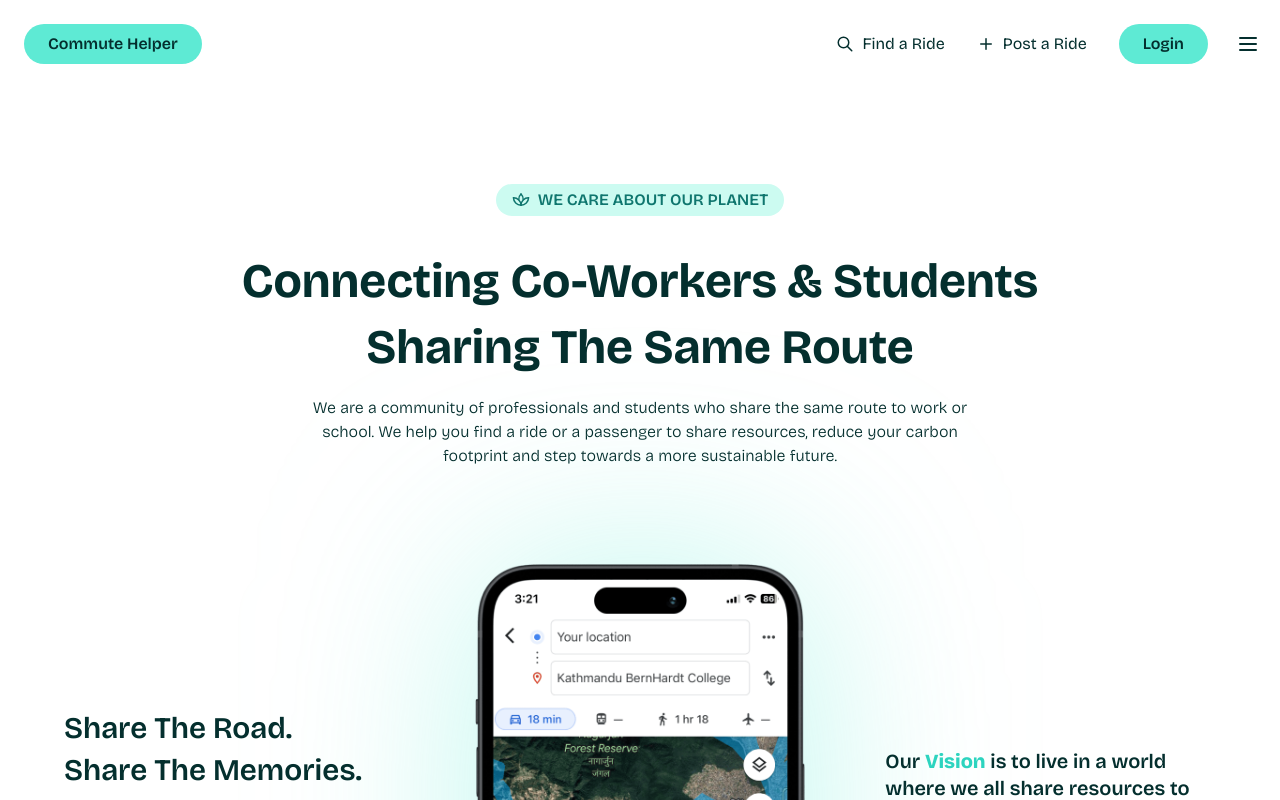
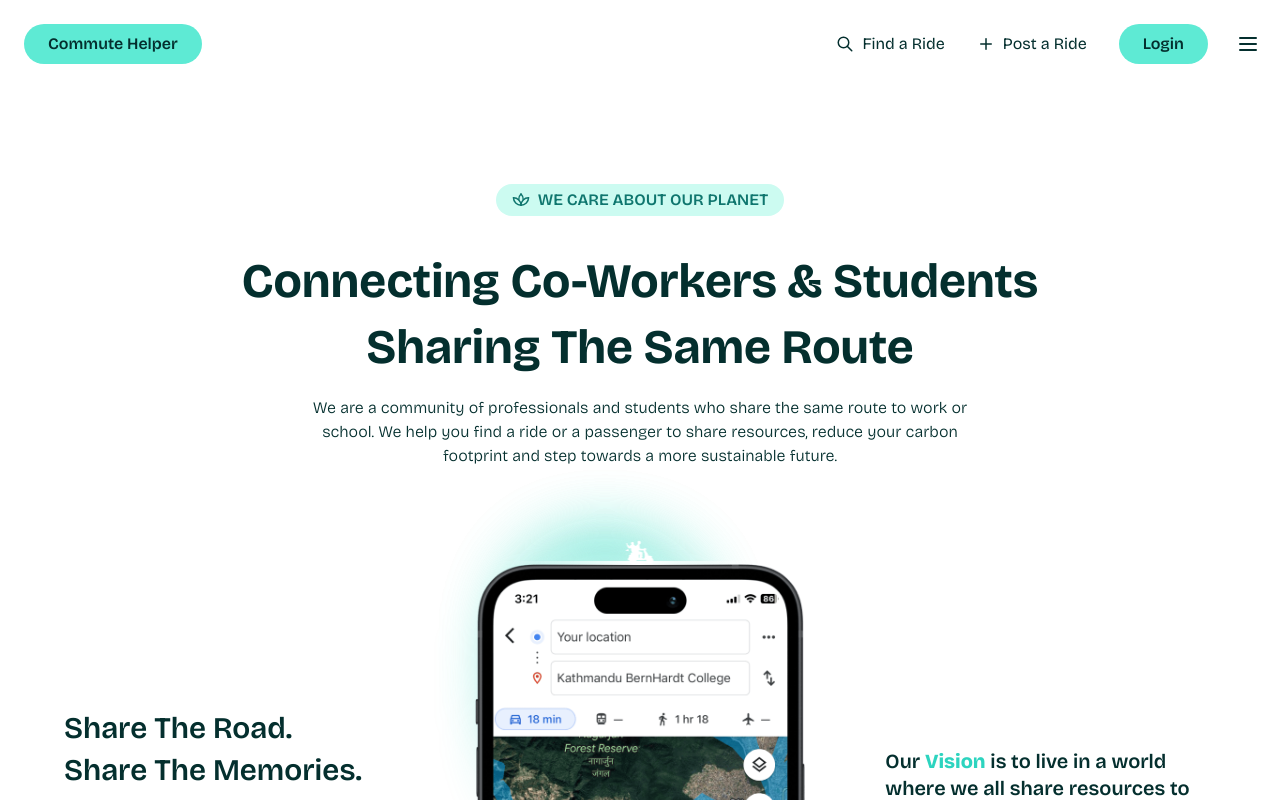
Before and after one commit to purnasth/commute-helper, a React (Vite) app: page / in a window 1280 px wide. Shown: the top 800 px of the page. Built offline with nearby package versions, Linux system fonts and the light colour scheme.

Commit message:
feat: Add gradient

```diff
--- a/index.html
+++ b/index.html
@@ -1,22 +1,21 @@
 <!doctype html>
 <html lang="en">
-
   <head>
     <meta charset="UTF-8" />
     <link rel="icon" type="image/svg+xml" href="/vite.svg" />
     <meta name="viewport" content="width=device-width, initial-scale=1.0" />
-  <title>Vite + React + TS</title>
+    <title>Commute Helper</title>
 
-  <link rel="preconnect" href="https://fonts.googleapis.com">
-  <link rel="preconnect" href="https://fonts.gstatic.com" crossorigin>
+    <link rel="preconnect" href="https://fonts.googleapis.com" />
+    <link rel="preconnect" href="https://fonts.gstatic.com" crossorigin />
     <link
       href="https://fonts.googleapis.com/css2?family=Bricolage+Grotesque:opsz,wght@12..96,200..800&family=Syne:wght@400..800&display=swap"
-    rel="stylesheet">
+      rel="stylesheet"
+    />
   </head>
 
   <body>
     <div id="root"></div>
     <script type="module" src="/src/main.tsx"></script>
   </body>
-
 </html>
--- a/src/components/Intro.tsx
+++ b/src/components/Intro.tsx
@@ -1,9 +1,9 @@
 import banner from '../assets/mockups/banner.png';
 import Title from './ui/Title';
+import rideBuddy from '../assets/ride.webp';
 
 const Intro = () => {
   return (
-    <>
     <main className="relative">
       <Title
         title="Connecting Co-workers & Students sharing the same route"
@@ -26,29 +26,37 @@ const Intro = () => {
           <h3 className="pt-10 text-6xl text-teal-400">Ride. Enjoy. Save.</h3>
         </div>
         <div className="relative flex flex-1 justify-center">
-            <img
+          {/* <img
             src={banner}
             alt="Commute Helper"
             draggable="false"
-              className="filter-primary absolute inset-0 -z-10 scale-100 opacity-40 mix-blend-multiply"
+            className="filter-primary absolute inset-0 -z-10 scale-100 animate-pulse opacity-60 mix-blend-multiply"
+          /> */}
+          <img src={banner} alt="Commute Helper" draggable="false" />
+          <div className="absolute -top-[3px] h-1 w-4/5 bg-gradient-to-r from-transparent via-white to-transparent"></div>
+          <div className="glitter-effect absolute -top-3 -z-10 h-48 w-1/2 animate-custom-pulse rounded-full bg-teal-200 blur-2xl"></div>
+          <div className="absolute -top-3 -z-10 h-64 w-1/2 animate-custom-pulse rounded-full bg-teal-400 blur-2xl"></div>
+          <div className="absolute -top-0 -z-10 h-24 w-1/2 animate-custom-pulse rounded-full bg-teal-50 blur-xl"></div>
+          <img
+            src={rideBuddy}
+            alt="Ride Buddy"
+            className="filter-white absolute -top-6 z-10 h-6 w-full animate-floating object-contain"
           />
-            <img src={banner} alt="Commute Helper" draggable="false" />
         </div>
         <div className="flex flex-1 flex-col items-end justify-end space-y-20">
           <h2 className="max-w-sm text-xl leading-snug">
-              Our <strong className="text-teal-400">Vision</strong> is to live
-              in a world where we all share resources to better preserve our
-              economy and planet.
+            Our <strong className="text-teal-400">Vision</strong> is to live in
+            a world where we all share resources to better preserve our economy
+            and planet.
           </h2>
           <h2 className="max-w-sm text-xl leading-snug">
             Our <strong className="text-teal-400">Mission</strong> is to fill
-              the empty seats in our ride and make our commute more affordable
-              and sustainable.
+            the empty seats in our ride and make our commute more affordable and
+            sustainable.
           </h2>
         </div>
       </div>
     </main>
-    </>
   );
 };
 
--- a/tailwind.config.js
+++ b/tailwind.config.js
@@ -61,10 +61,21 @@ module.exports = {
           '50%': { transform: 'translateY(-20px)' },
           '100%': { transform: 'translateY(0)' },
         },
+        'move-left-right': {
+          '0%': { transform: 'translateX(-50%)' },
+          '50%': { transform: 'translateX(50%)' },
+          '100%': { transform: 'translateX(-50%)' },
+        },
+        glitter: {
+          '0%, 100%': { opacity: 0 },
+          '50%': { opacity: 1, transform: 'scale(1.2)' },
+        },
       },
       animation: {
         floating: 'floating 3s ease-in-out infinite',
         'floating-up': 'floatingY 3s ease-in-out infinite',
+        'custom-pulse': 'pulse 2s infinite, move-left-right 5s infinite linear',
+        glitter: 'glitter 1.5s infinite ease-in-out',
       },
     },
   },
```
Also changed, not shown: src/assets/ride.webp (added). Lines whose indentation alone changed are shown as unchanged.
